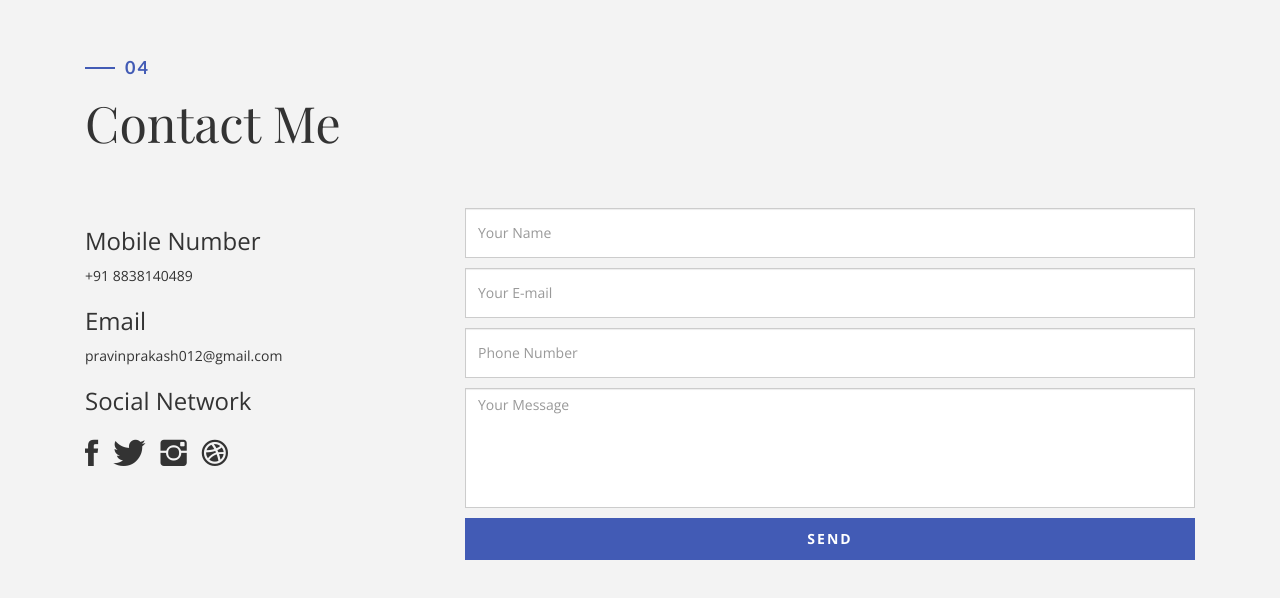
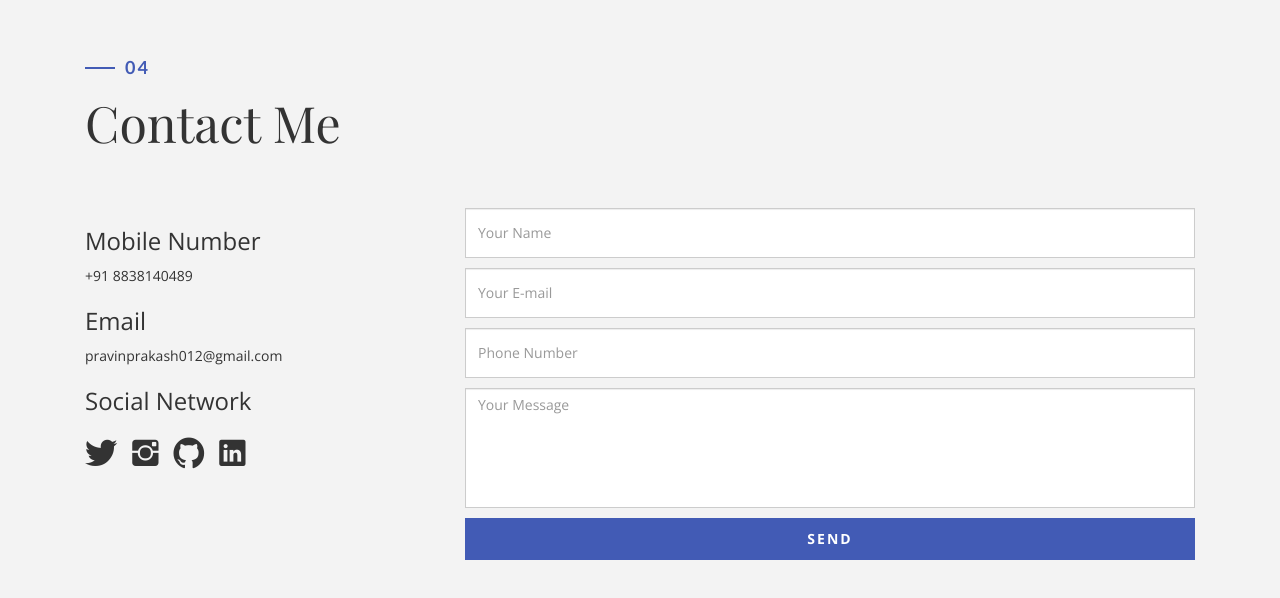
Before and after one commit to pravin157/pravin157.github.io, a plain HTML site: page index.html in a window 1280 px wide. Shown: the part 3954-4552 px from the top of the page. Drawn offline with nearby package versions, Linux system fonts and the light colour scheme; files whose address does not match are found by name; a web font is replaced by a local one.

Commit message:
change of contact

```diff
--- a/index.html
+++ b/index.html
@@ -266,10 +266,10 @@
                 <h3>Social Network</h3>
 
                 <ul class="social">
-                    <li><a href="#"><i class="ion-social-facebook"></i></a></li>
-                    <li><a href="#"><i class="ion-social-twitter"></i></a></li>
-                    <li><a href="#"><i class="ion-social-instagram"></i></a></li>
-                    <li><a href="#"><i class="ion-social-dribbble"></i></a></li>
+                    <li><a href="https://www.threads.com/@sirius_black_06" target="_blank"><i class="ion-social-twitter"></i></a></li>
+                    <li><a href="https://www.instagram.com/sirius_black_06/" target="_blank"><i class="ion-social-instagram"></i></a></li>
+                    <li><a href="https://github.com/pravin157" target="_blank"><i class="ion-social-github"></i></a></li>
+                    <li><a href="https://www.linkedin.com/in/pravin-p-73176129a/" target="_blank"><i class="ion-social-linkedin"></i></a></li>
                 </ul>
                 <div class="clearfix"></div>
                 <div class="h-50"></div>
```
